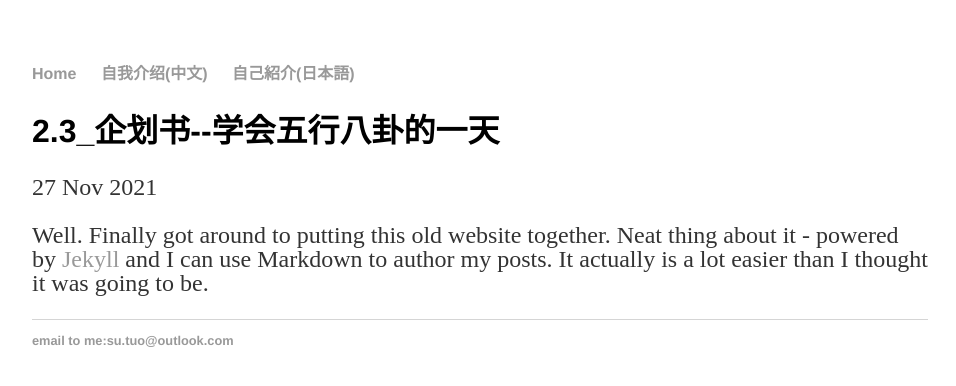
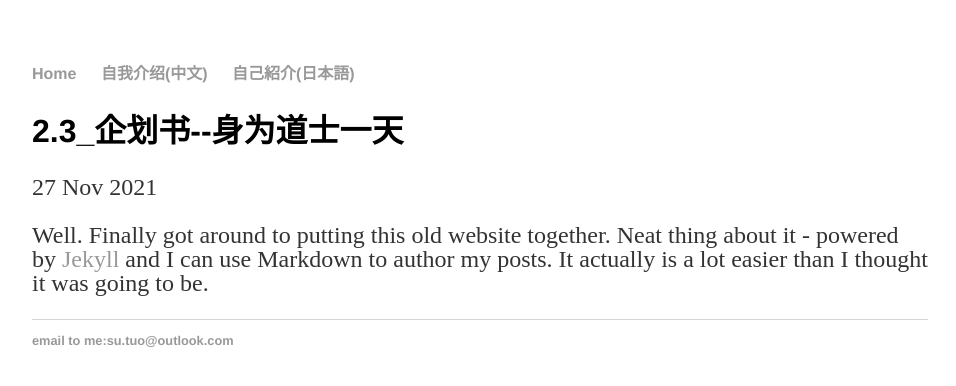
Before and after one commit to SotakuStudio/SotakuStudio.github.io, a Jekyll site: the page built from _posts/2021-11-27-chngamethree.md, in a window 1280 px wide. Shown: the top 386 px of the page, without its empty margins (160-1116 px from the left). Built offline with Jekyll 4.4.1, drawn with Linux system fonts in a browser that asks for light colours.

Commit message:
Update 2021-11-27-chngamethree.md

```diff
--- a/_posts/2021-11-27-chngamethree.md
+++ b/_posts/2021-11-27-chngamethree.md
@@ -1,6 +1,6 @@
 ---
 layout: post
-title: "  2.3_企划书--学会五行八卦的一天"
+title: "  2.3_企划书--身为道士一天"
 date: 2021-11-27
 ---
 
```
